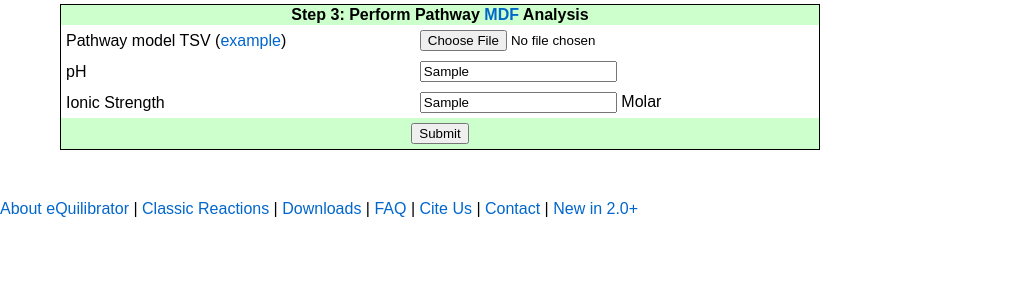
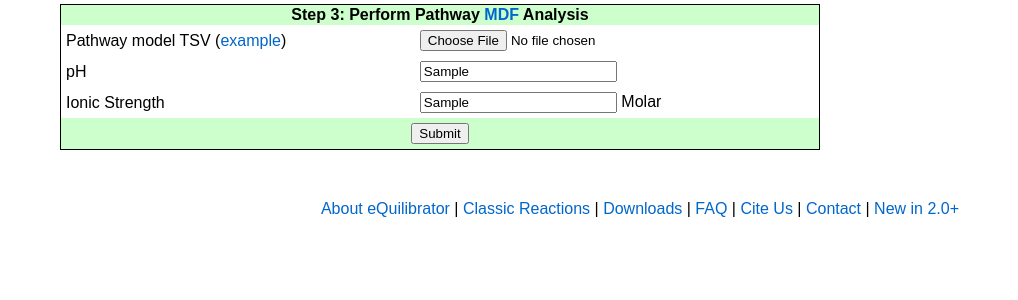
Before and after one commit to eladnoor/equilibrator, a Django app: template templates/define_pathway_page.html in a window 1280 px wide. Shown: the part 464-764 px from the top of the page, without its empty margins (0-1018 px from the left). Run offline with Django 3.2, Linux system fonts and the light colour scheme; the template is opened without the code that fills it: most values are stand-ins (such as "Sample title", 1, 10 or a date in 2020).

Commit message:
Footer links center themselves.

```diff
--- a/templates/footer.html
+++ b/templates/footer.html
@@ -1,5 +1,5 @@
 
-	<div id="footer">
+	<div id="footer" class="centerize">
 	{% include "about_links.html" %}
 	</div>
 	</br>
```
